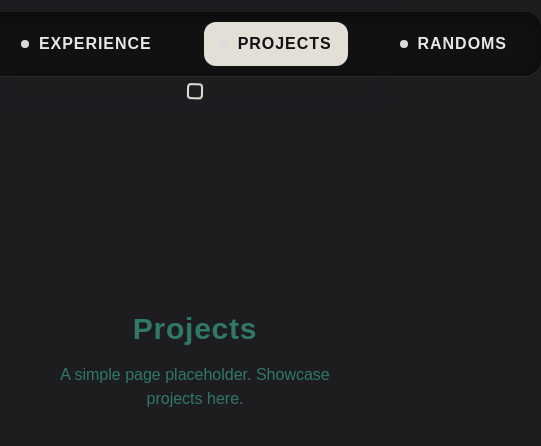
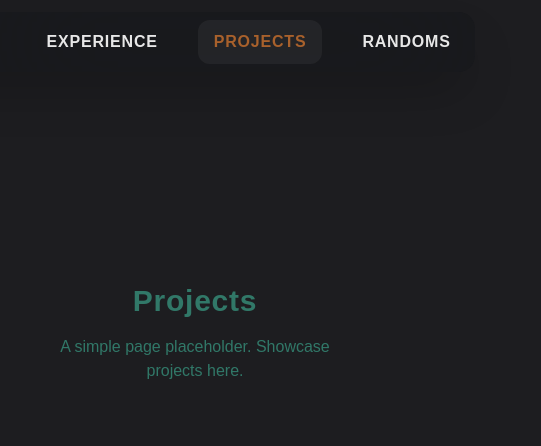
Before and after one commit to ankitzm/portfolio, a Next.js app: page /projects in a window 390 px wide. Shown: the top 446 px of the page, 541 px wide, since content can reach past the window. Built offline with nearby package versions, Linux system fonts and the light colour scheme.

Commit message:
Refactor NavBar component and global styles: removed outdated notch styles, updated layout with Tailwind CSS classes for improved responsiveness and design consistency.

```diff
--- a/app/components/NavBar.tsx
+++ b/app/components/NavBar.tsx
@@ -13,20 +13,24 @@ export default function NavBar() {
   const pathname = usePathname();
 
   return (
-    <nav className="notch-nav">
-      <div className="notch-rail">
+    <nav className="sticky top-0 z-10 flex flex-col items-center pt-3 pb-2">
+      <div className="flex gap-6 bg-eerie-black-bg/50 text-[#e7e7e7] rounded-2xl p-2 shadow-2xl backdrop-blur-[60px] font-semibold tracking-wider uppercase">
         {navItems.map((item) => {
           const isActive =
             item.href === "/" ? pathname === "/" : pathname.startsWith(item.href);
           return (
-            <Link key={item.href} href={item.href} className={`notch-link ${isActive ? "active" : ""}`}>
-              <span className="dot" />
+            <Link
+              key={item.href}
+              href={item.href}
+              className={`relative inline-flex items-center gap-2.5 py-[10px] px-4 rounded-xl transition-transform duration-200 ${
+                isActive ? "bg-white/5 text-tigers-eye" : "hover:-translate-y-px"
+              }`}
+            >
               {item.label}
             </Link>
           );
         })}
       </div>
-      <div className="notch-squiggle" aria-hidden />
     </nav>
   );
 }
--- a/app/globals.css
+++ b/app/globals.css
@@ -45,66 +45,6 @@ body {
   mask-image: linear-gradient(to bottom, var(--eerie-black-bg) 0%, var(--eerie-black-bg) calc(100% - var(--bg-fade-size)), transparent 100%);
 }
 
-/* Notch navbar */
-.notch-nav{
-  position: sticky;
-  top: 0;
-  z-index: 10;
-  display: flex;
-  flex-direction: column;
-  align-items: center;
-  padding: 12px 0 8px;
-  backdrop-filter: blur(6px);
-}
-
-.notch-rail{
-  display: flex;
-  gap: 36px;
-  background: #111;
-  color: #e7e7e7;
-  border-radius: 16px;
-  padding: 10px 18px;
-  box-shadow: 0 4px 18px rgba(0,0,0,0.35) inset, 0 1px 0 rgba(255,255,255,0.06);
-}
-
-.notch-link{
-  position: relative;
-  display: inline-flex;
-  align-items: center;
-  gap: 10px;
-  padding: 10px 16px;
-  border-radius: 12px;
-  font-weight: 600;
-  letter-spacing: 0.06em;
-  text-transform: uppercase;
-  transition: transform .15s ease, background .2s ease, color .2s ease;
-}
-
-.notch-link .dot{
-  width: 8px;
-  height: 8px;
-  border-radius: 50%;
-  background: #d9d9d9;
-  box-shadow: 0 0 0 2px rgba(255,255,255,0.06) inset;
-}
-
-.notch-link:hover{ transform: translateY(-1px); }
-
-.notch-link.active{
-  background: #e3dfd6;
-  color: #111;
-}
-
-/* squiggly jump accent */
-.notch-squiggle{
-  margin-top: 8px;
-  width: 16px;
-  height: 16px;
-  border: 2px solid #e3dfd6;
-  border-radius: 4px;
-  animation: squiggle 1.6s ease-in-out infinite;
-}
-
 @keyframes squiggle{
   0%{ transform: translateY(0) rotate(0deg); }
   25%{ transform: translateY(-4px) rotate(6deg); }
```
